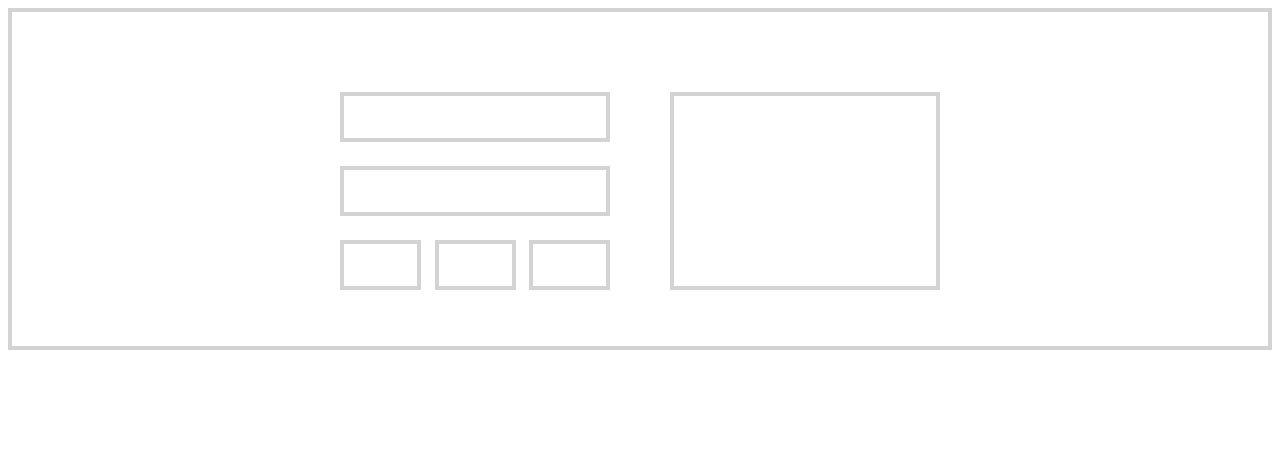
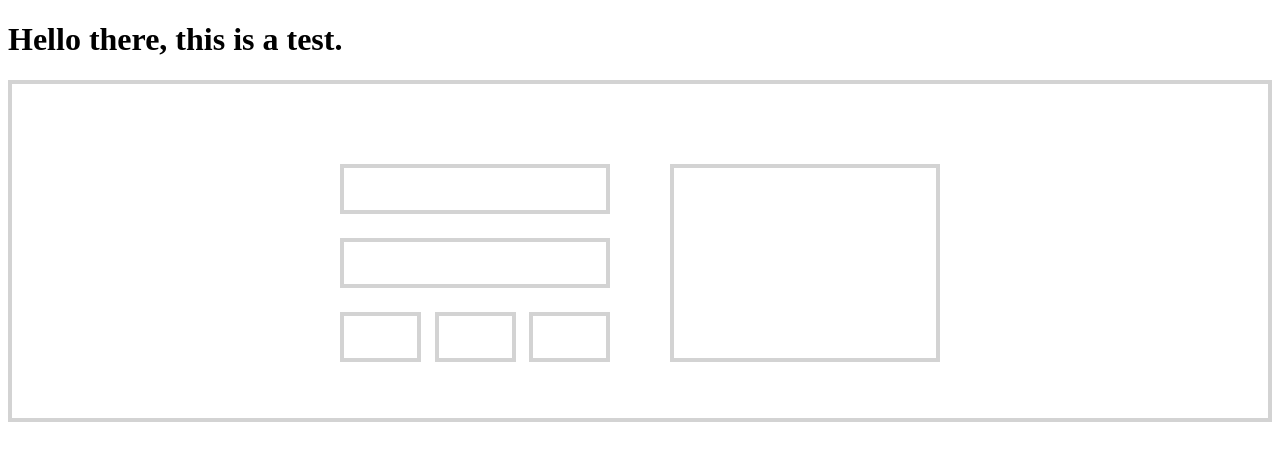
Before and after one commit to gconcep-commits/Project-New-Genesis, a plain HTML site: page index.html in a window 1280 px wide. Drawn offline with Linux system fonts and the light colour scheme.

Commit message:
Added a heading title

```diff
--- a/index.html
+++ b/index.html
@@ -7,6 +7,7 @@
     <link rel="stylesheet" href="./styles.css" />
   </head>
   <body>
+    <h1>Hello there, this is a test.</h1>
     <div class="container">
       <div class="row">
         <div class="box-wrapper">
```
